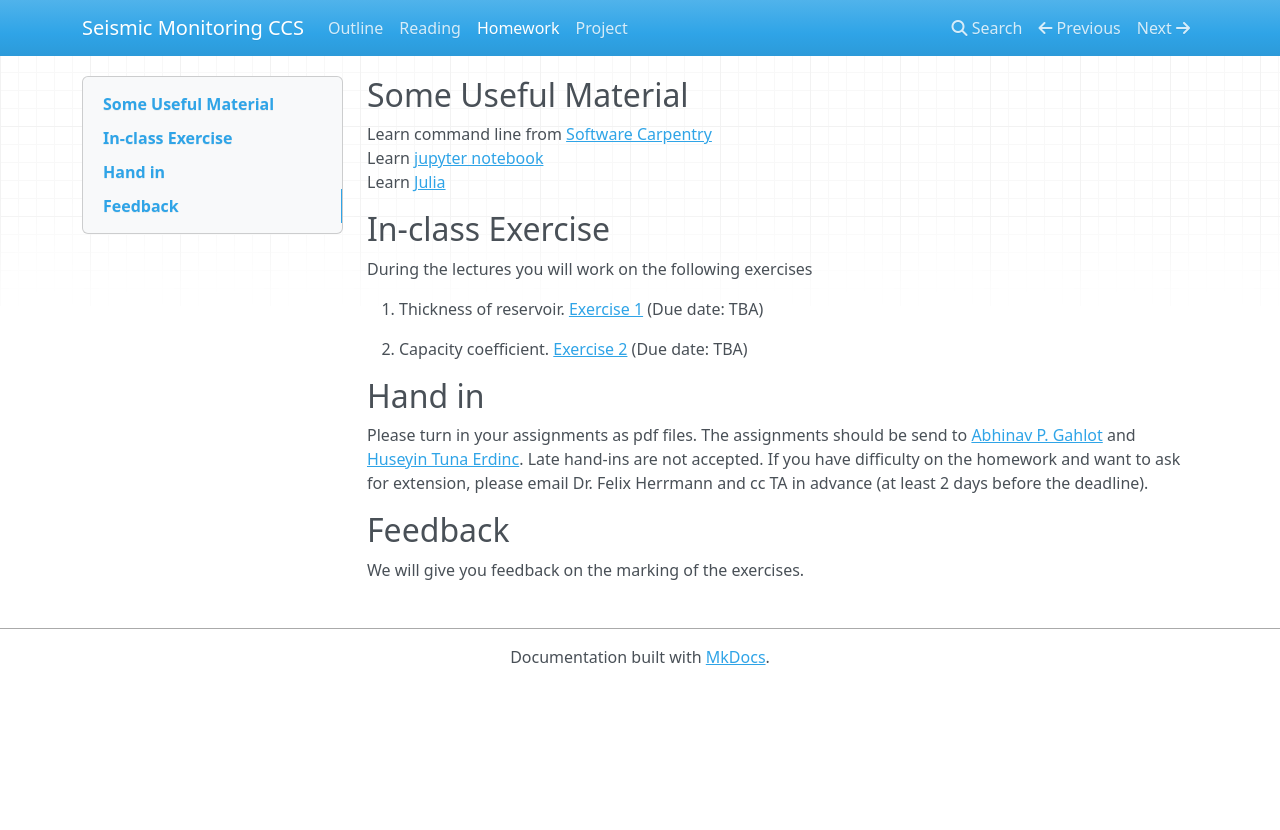
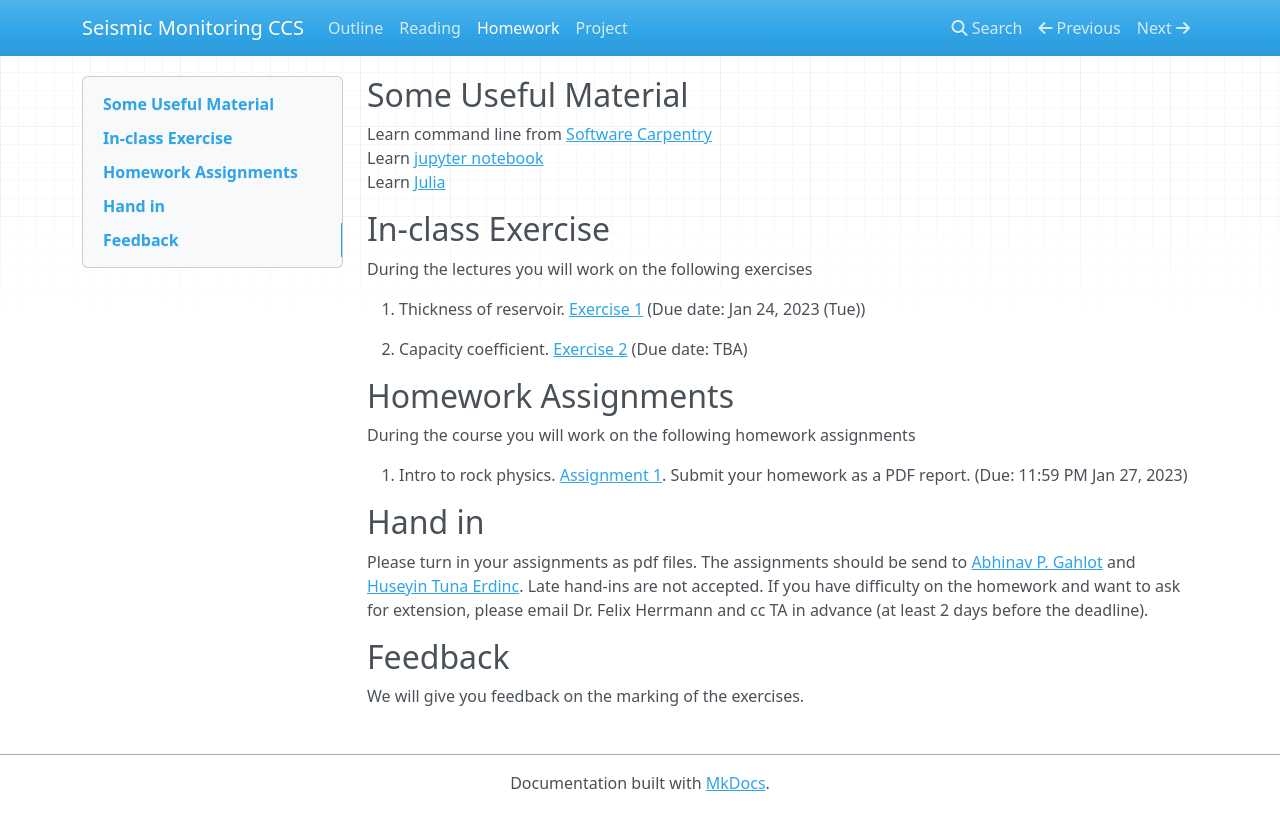
Before and after one commit to flexie/eas-4803-8803-ccs, an MkDocs documentation site: the page built from docs/homework.md, in a window 1280 px wide. Shown: the top 830 px of the page. Built offline with MkDocs 1.6.1, drawn with Linux system fonts in a browser that asks for light colours; nearby versions of some CDN libraries.

Commit message:
Posted Ex 1 and HW1

```diff
--- a/docs/homework.md
+++ b/docs/homework.md
@@ -134,18 +134,17 @@ Learn [Julia](https://julialang.org/learning/)
 
 During the lectures you will work on the following exercises
 
-1. Thickness of reservoir. [Exercise 1](exercise/exercise1.md) (Due date: TBA)
+1. Thickness of reservoir. [Exercise 1](exercise/exercise1.md) (Due date: Jan 24, 2023 (Tue))
 
 1. Capacity coefficient. [Exercise 2](exercise/exercise2.md) (Due date: TBA)
 
-<!--
 ## Homework Assignments
-
 
 During the course you will work on the following homework assignments
 
-1. Intro to rock physics. [Assignment 1](Assignments/homework1.md). Submit your homework as a PDF report. (Due: 3:30 PM Jan 25, 2022)
+1. Intro to rock physics. [Assignment 1](Assignments/homework1.md). Submit your homework as a PDF report. (Due: 11:59 PM Jan 27, 2023)
 
+<!--
 2. Fluid flow simulation. [Intro to julia](Assignments/introduction_to_julia.md) and [Assignment 2](Assignments/Homework2.md). Submit both jupyter notebook and a PDF file. (Due: 3:30 PM Feb 10, 2022)
 
 3. Wavefield extrapolation and migration. [Assignment 3](Assignments/Exercise3.md) (Due: 3:30 PM March 29, 2022)
```
Also changed, not shown: docs/Assignments/homework1.md (+2 -2 lines), docs/reading.md (+1 -0 lines).
